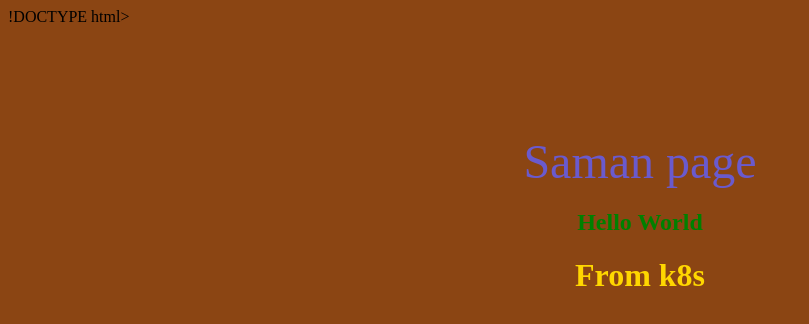
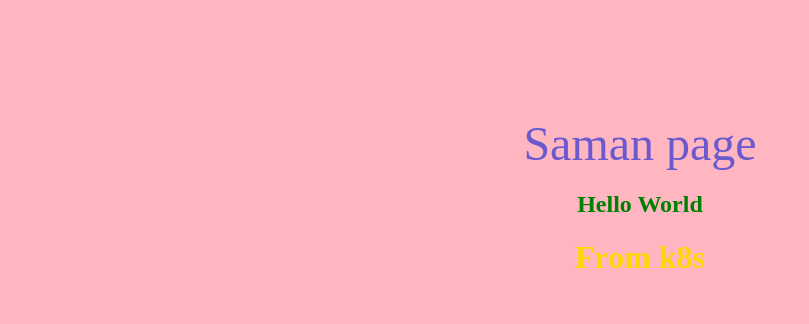
Before and after one commit to Saman13/k8s_test, a plain HTML site: page index.html in a window 1280 px wide. Shown: the whole page, without its empty margins (0-809 px from the left). Drawn offline with Linux system fonts and the light colour scheme.

Commit message:
change color background

```diff
--- a/index.html
+++ b/index.html
@@ -1,10 +1,10 @@
-!DOCTYPE html>
+
 <html>
 <head>
     <meta charset="UTF-8">
     <title>Title</title>
 </head>
-<BODY bgcolor="#8b4513">
+<BODY bgcolor="#FFB6C1">
 <CENTER>
     <br><br><br>
     <br><br><br>
```
Also changed, not shown: text1.txt.
